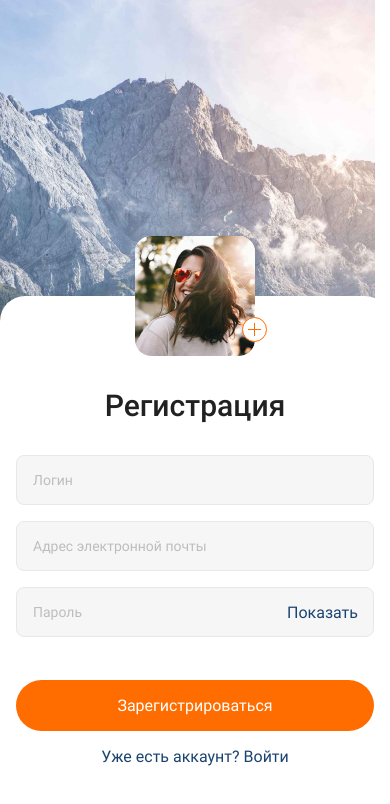
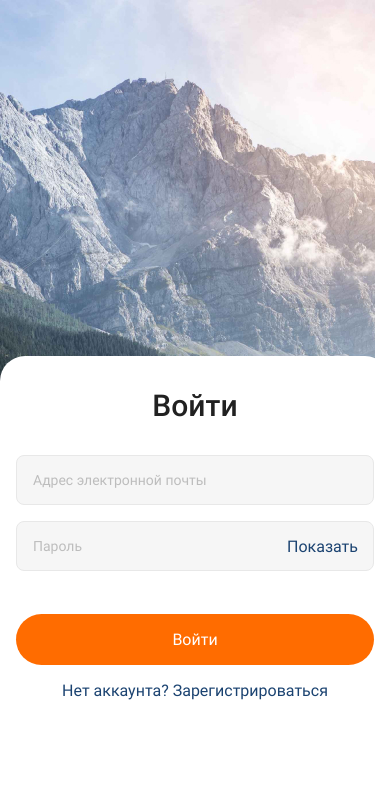
Before and after one commit to 0Palah/react-native-app, a React Native app: screen / in a window 390 px wide. Shown: the top 804 px of the page. Built offline with nearby package versions, Linux system fonts and the light colour scheme.

Commit message:
LoginScreen

```diff
--- a/App.js
+++ b/App.js
@@ -5,6 +5,7 @@ import * as Font from "expo-font";
 import * as SplashScreen from "expo-splash-screen";
 
 import RegistrationScreen from "./Screens/RegistrationScreen";
+import LoginScreen from "./Screens/LoginScreen";
 
 export default function App() {
   const [appIsReady, setAppIsReady] = useState(false);
@@ -37,7 +38,8 @@ export default function App() {
 
   return (
     <View style={styles.container} onLayout={onLayoutRootView}>
-      <RegistrationScreen />
+      {/* <RegistrationScreen /> */}
+      <LoginScreen />
     </View>
   );
 }
--- a/Screens/LoginScreen.js
+++ b/Screens/LoginScreen.js
@@ -0,0 +1,270 @@
+import { StatusBar } from "expo-status-bar";
+import React, { useState } from "react";
+import {
+  StyleSheet,
+  Text,
+  View,
+  TextInput,
+  ImageBackground,
+  Image,
+  TouchableOpacity,
+  TouchableWithoutFeedback,
+  Platform,
+  KeyboardAvoidingView,
+  Keyboard,
+  Pressable,
+} from "react-native";
+
+import Svg, { Path } from "react-native-svg";
+import SvgCross from "../assets/cross.svg";
+
+const initialState = {
+  login: "",
+  email: "",
+  password: "",
+};
+
+export default function LoginScreen() {
+  const [state, setState] = useState(initialState);
+  const [isShowKeyboard, setIsShowKeyboard] = useState(false);
+
+  const [isInputOnFocus, setIsInputOnFocus] = useState(false);
+  const [isPasswordHidden, setIsPasswordHidden] = useState(true);
+
+  // const [platform, setPlatform] = useState("");
+
+  // зробити ще одну ф-ю для сабміту, щоб не скидало форму при TouchableWithoutFeedback
+  const keyboardHide = () => {
+    setIsShowKeyboard(false);
+    Keyboard.dismiss();
+    // setState(initialState);
+  };
+
+  const onSubmitForm = () => {
+    setIsShowKeyboard(false);
+    Keyboard.dismiss();
+    setState(initialState);
+    console.log(state);
+  };
+
+  const togglePasswordHide = () => {
+    setIsPasswordHidden(isPasswordHidden === true ? false : true);
+  };
+
+  return (
+    <TouchableWithoutFeedback onPress={keyboardHide}>
+      <View style={styles.container}>
+        <StatusBar style="auto" />
+        <ImageBackground
+          source={require("../assets/photo-bg.jpg")}
+          style={styles.imgBG}
+        >
+          <KeyboardAvoidingView
+            behavior={Platform.OS === "ios" ? "padding" : "height"}
+            style={styles.KAVWrapper}
+          >
+            {/* <RegistrationScreen></RegistrationScreen> */}
+
+            <View
+              style={{
+                ...styles.formWrapper,
+                marginBottom: isShowKeyboard ? -241 : 0,
+              }}
+            >
+              <View style={styles.titleWrapper}>
+                <Text style={styles.title}>Войти</Text>
+              </View>
+              <View style={styles.inpupWrapperLoginEmail}>
+                <TextInput
+                  style={{
+                    ...styles.inputLoginEmail,
+                    borderColor:
+                      isInputOnFocus === "email" ? "#FF6C00" : "#E8E8E8",
+                  }}
+                  placeholder="Адрес электронной почты"
+                  placeholderTextColor="#BDBDBD"
+                  value={state.email}
+                  onChangeText={(value) =>
+                    setState((prevState) => ({ ...prevState, email: value }))
+                  }
+                  onFocus={() => {
+                    setIsShowKeyboard(true);
+                    setIsInputOnFocus("email");
+                  }}
+                  onBlur={() => {
+                    setIsInputOnFocus(false);
+                  }}
+                />
+              </View>
+              <View style={styles.inpupWrapperPassword}>
+                <TextInput
+                  style={{
+                    ...styles.inputPassword,
+                    borderColor:
+                      isInputOnFocus === "password" ? "#FF6C00" : "#E8E8E8",
+                  }}
+                  placeholder="Пароль"
+                  placeholderTextColor="#BDBDBD"
+                  value={state.password}
+                  onChangeText={(value) =>
+                    setState((prevState) => ({ ...prevState, password: value }))
+                  }
+                  secureTextEntry={isPasswordHidden ? true : false}
+                  onFocus={() => {
+                    setIsShowKeyboard(true);
+                    setIsInputOnFocus("password");
+                  }}
+                  onBlur={() => {
+                    setIsInputOnFocus(false);
+                  }}
+                />
+                <TouchableOpacity
+                  style={styles.btnToglePassword}
+                  activeOpacity={0.7}
+                  onPress={() => togglePasswordHide()}
+                >
+                  <Text style={styles.toglePasswordText}>
+                    {isPasswordHidden ? "Показать" : "Скрыть"}
+                  </Text>
+                </TouchableOpacity>
+              </View>
+              <TouchableOpacity
+                style={styles.btn}
+                activeOpacity={0.7}
+                onPress={() => onSubmitForm()}
+              >
+                <Text style={styles.btnName}>Войти</Text>
+              </TouchableOpacity>
+              <TouchableOpacity
+                style={styles.link}
+                activeOpacity={0.7}
+                onPress={() => keyboardHide()}
+              >
+                <Text style={styles.linkName}>
+                  Нет аккаунта? Зарегистрироваться
+                </Text>
+              </TouchableOpacity>
+            </View>
+          </KeyboardAvoidingView>
+        </ImageBackground>
+      </View>
+    </TouchableWithoutFeedback>
+  );
+}
+
+const styles = StyleSheet.create({
+  container: {
+    flex: 1,
+    backgroundColor: "#fff",
+    // alignItems: "center",
+    // justifyContent: "center",
+  },
+
+  imgBG: {
+    flex: 1,
+    resizeMode: "cover",
+    justifyContent: "flex-end",
+    // alignItems: "center",
+  },
+
+  KAVWrapper: {
+    // flex: 1,
+    justifyContent: "flex-end",
+  },
+
+  formWrapper: {
+    // height: 550,
+    paddingHorizontal: 16,
+    paddingTop: 32,
+    paddingBottom: 144,
+    borderTopLeftRadius: 25,
+    borderTopRightRadius: 25,
+    backgroundColor: "#fff",
+  },
+
+  titleWrapper: {
+    alignItems: "center",
+    marginBottom: 32,
+  },
+
+  title: {
+    // marginTop: 92,
+    color: `#212121`,
+    fontSize: 30,
+    letterSpacing: 0.01,
+    fontWeight: "500",
+    fontFamily: "Roboto-Medium",
+
+    // fontWeight: 500,
+    // lineHeight: 35,
+    // font-style: normal;
+  },
+
+  inpupWrapperLoginEmail: {
+    marginBottom: 16,
+  },
+
+  inputLoginEmail: {
+    borderWidth: 1,
+    // borderColor: "#E8E8E8",
+    borderRadius: 8,
+    backgroundColor: "#F6F6F6",
+    color: "#212121",
+    height: 50,
+    paddingHorizontal: 16,
+    fontFamily: "Roboto-Regular",
+    // placeholderTextColor: "#BDBDBD",
+  },
+
+  inpupWrapperPassword: {
+    marginBottom: 43,
+  },
+
+  inputPassword: {
+    borderWidth: 1,
+    // borderColor: "#E8E8E8",
+    borderRadius: 8,
+    backgroundColor: "#F6F6F6",
+    color: "#212121",
+    height: 50,
+    paddingHorizontal: 16,
+    fontFamily: "Roboto-Regular",
+  },
+
+  btn: {
+    backgroundColor: "#FF6C00",
+    height: 51,
+    borderRadius: 100,
+    paddingVertical: 16,
+  },
+
+  btnName: {
+    fontSize: 16,
+    color: "#ffffff",
+    textAlign: "center",
+    fontFamily: "Roboto-Regular",
+  },
+
+  btnToglePassword: {
+    position: "absolute",
+    bottom: 15,
+    right: 16,
+  },
+
+  toglePasswordText: {
+    fontSize: 16,
+    color: "#1B4371",
+    fontFamily: "Roboto-Regular",
+  },
+
+  link: {
+    marginTop: 16,
+  },
+
+  linkName: {
+    fontSize: 16,
+    color: "#1B4371",
+    textAlign: "center",
+    fontFamily: "Roboto-Regular",
+  },
+});
```
